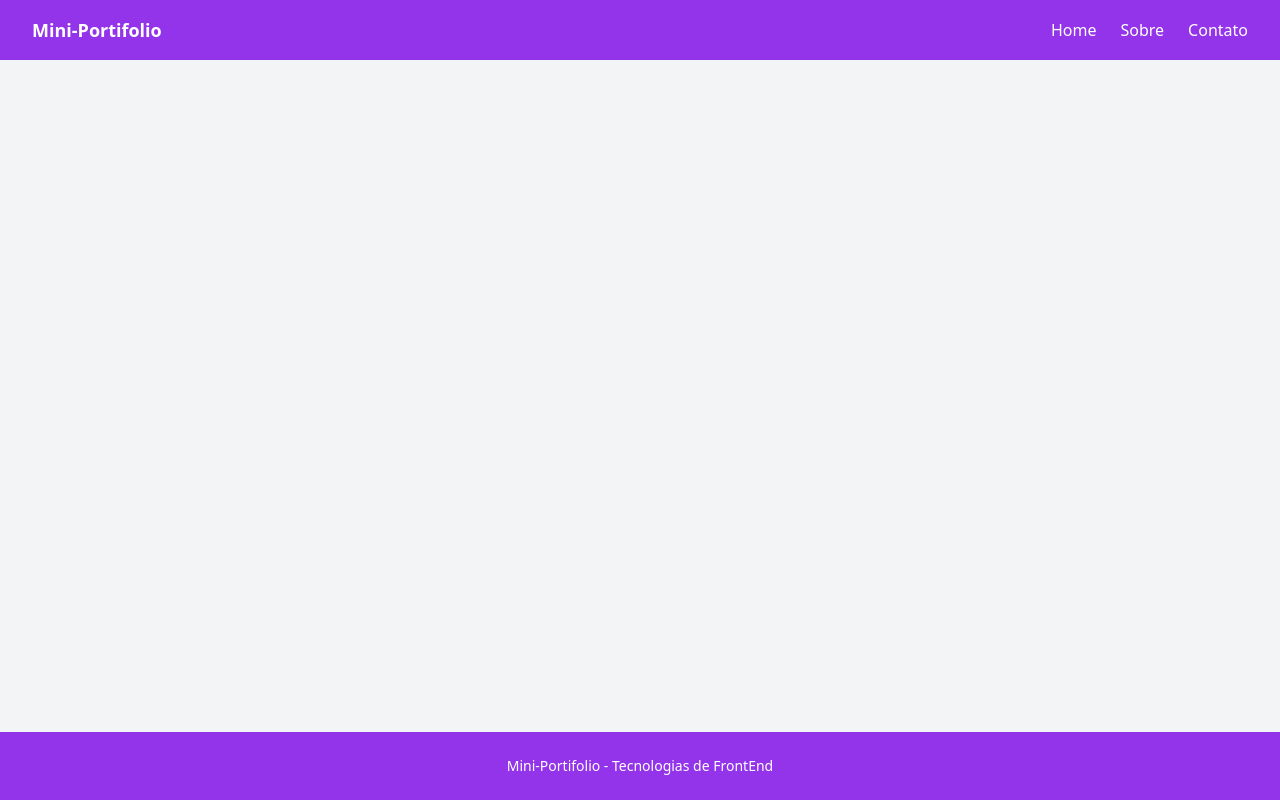
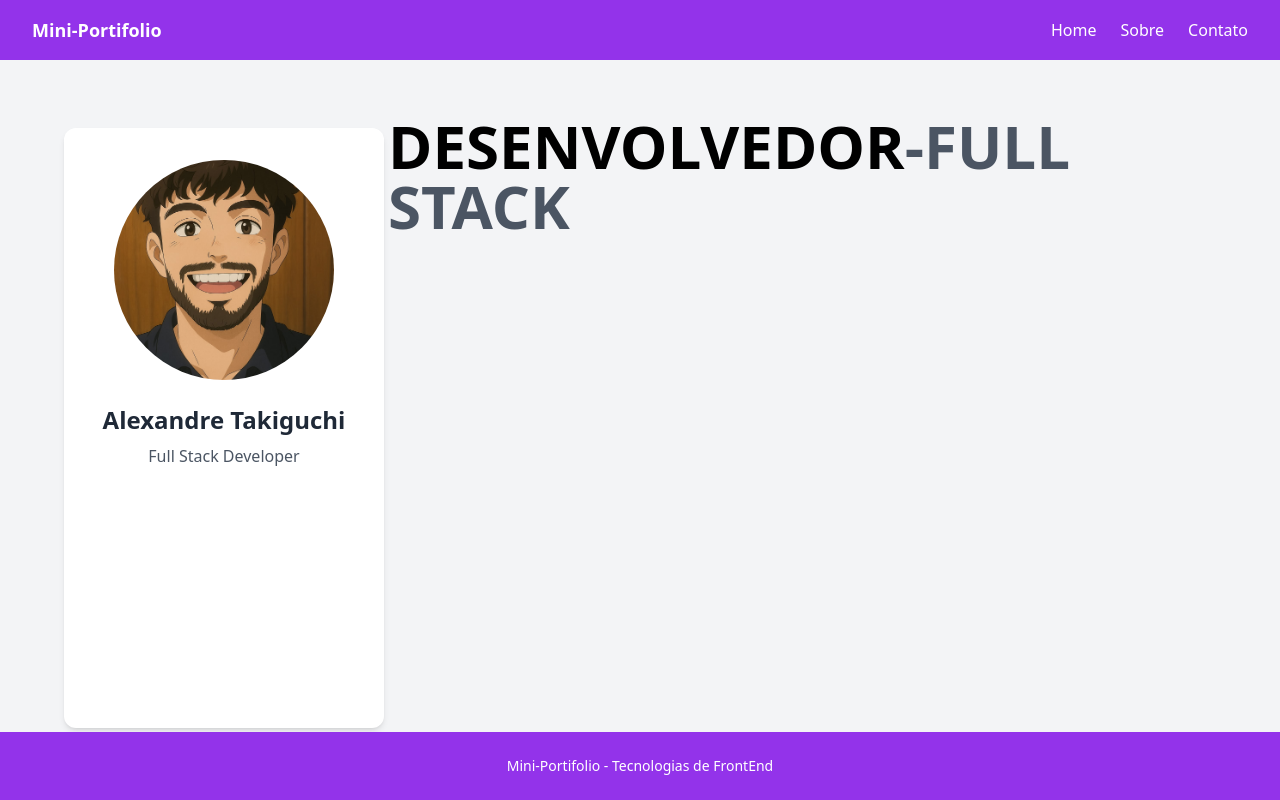
Before and after one commit to takiguchii/Mini-Portifolio, a Vue app in the folder Portifolio/: page / in a window 1280 px wide. Built offline with nearby package versions, Linux system fonts and the light colour scheme.

Commit message:
feat: create and style HomeView

```diff
--- a/Portifolio/src/views/AboutMeView.vue
+++ b/Portifolio/src/views/AboutMeView.vue
@@ -1,6 +1,4 @@
 <template>
-  <div>
-    <h1>Alexandre Takiguchi </h1>
-    <p>Lorem ipsum dolor sit amet consectetur adipisicing elit. Debitis facilis rerum pariatur accusantium nihil quam corrupti enim quas, ducimus aliquam modi sapiente fuga ipsa at animi! Aliquid id consectetur tempora!</p>
-  </div>
+
+
 </template>
--- a/Portifolio/src/views/HomeView.vue
+++ b/Portifolio/src/views/HomeView.vue
@@ -1,5 +1,25 @@
 <template>
-    <div>
+    <div class="flex">
+        <div class="fixed left-16 top-32 w-[320px] p-8 h-[600px] bg-white rounded-xl shadow-md text-center">
+            <div class="w-[220px] h-[220px] mx-auto mb-6 overflow-hidden rounded-full">
+                <img src="../img/Perfil.jpg" alt="Profile Picture" class="w-full h-full object-cover">
+            </div>
+            <h2 class="text-2xl font-semibold mb-2 text-gray-800">Alexandre Takiguchi</h2>
+            <p class="text-gray-600">Full Stack Developer</p>
+        </div>
 
+        <div class="ml-[340px] p-8">
+            <h1 class="text-6xl font-bold mb-6">
+            <span class="text-black">DESENVOLVEDOR</span>
+            <span class="text-gray-600">-FULL STACK</span>
+            </h1>
+
+        </div>
     </div>
 </template>
+
+<script>
+export default {
+    name: 'CardPerfilComponent'
+}
+</script>
```
Also changed, not shown: Portifolio/src/img/Perfil.jpg (added).
